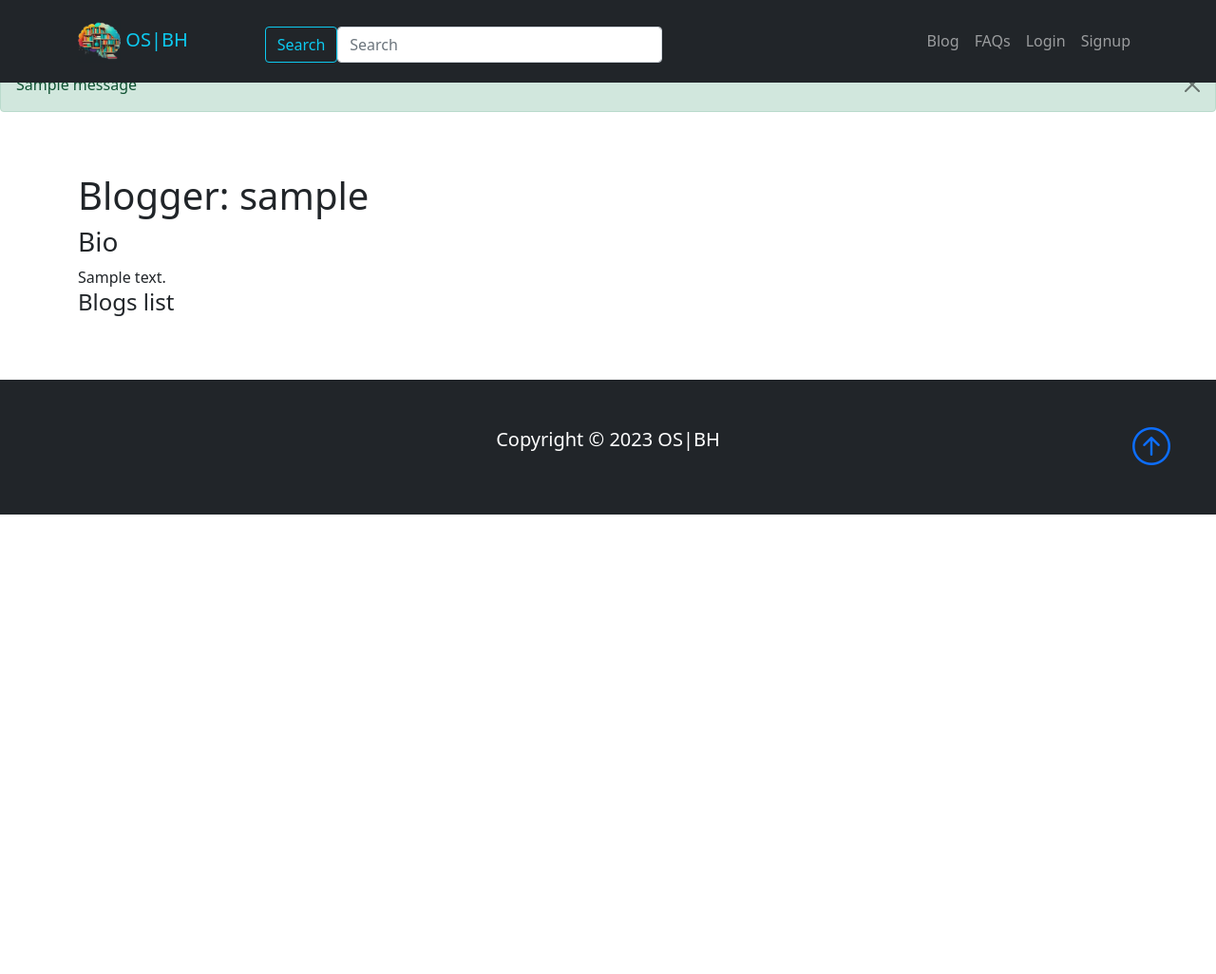
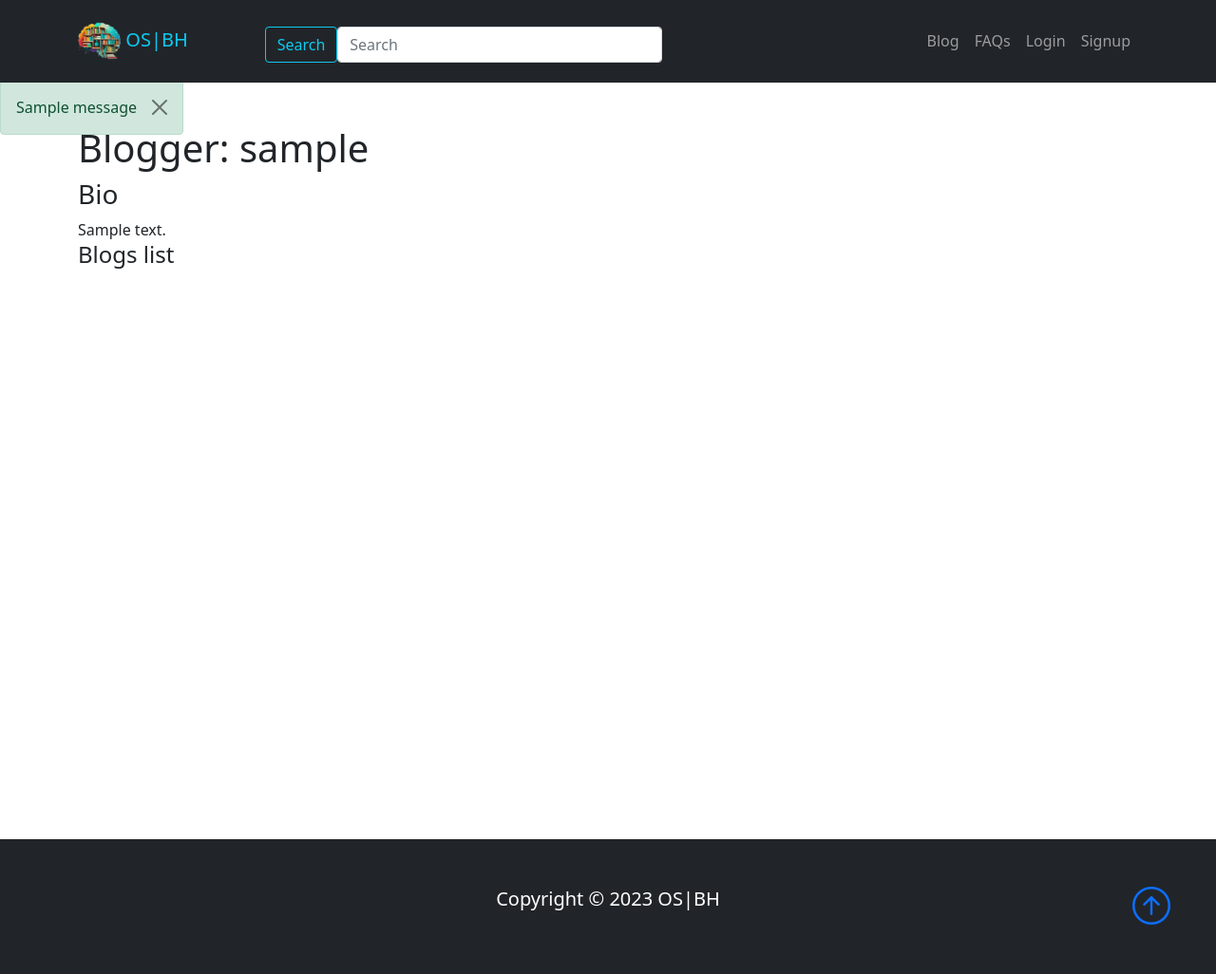
Before and after one commit to rotex5/OSBH, a Django app: page /blog/author/1 in a window 1280 px wide. Shown: the whole page at 95% size. Before the commit the page ends 542 px from the top, so only its background shows below. Run offline with Django 4.2, Linux system fonts and the light colour scheme; tables that the repository leaves empty hold one stand-in row (values such as "Sample post"); one stand-in notice (Sample message) is shown; data that the repository does not hold is empty; some libraries are stand-ins or nearby versions.

Commit message:
updated media-root

```diff
--- a/src/templates/base.html
+++ b/src/templates/base.html
@@ -75,12 +75,13 @@
       </div>
     </nav>
 
-
     {% if messages %}
       {% for message in messages %}
-      <div class="alert alert-{{ message.tags }} alert-dismissible fade show" role="alert">
-        {{ message }}
-        <button type="button" class="btn-close" data-bs-dismiss="alert" aria-label="Close"></button>
+      <div class="d-flex mt-4 center-block">
+        <div class="justify-content-center z-index-1 position-absolute alert alert-{{ message.tags }} alert-dismissible fade show" role="alert">
+          {{ message }}
+          <button type="button" class="btn-close" data-bs-dismiss="alert" aria-label="Close"></button>
+        </div>
       </div>
       {% endfor %}
     {% endif %}
--- a/src/templates/blog/author-detail.html
+++ b/src/templates/blog/author-detail.html
@@ -2,7 +2,7 @@
 
 {% block content %}
 
-<div class="container py-5">
+<div class="container py-5 vh-100">
   <h1>Blogger: {{author.user.username}}</h1>
   <h3>Bio</h3>
   {{author.bio}}
```
Also changed, not shown: src/file_library/models.py (+8 -5 lines), 1 other file.
